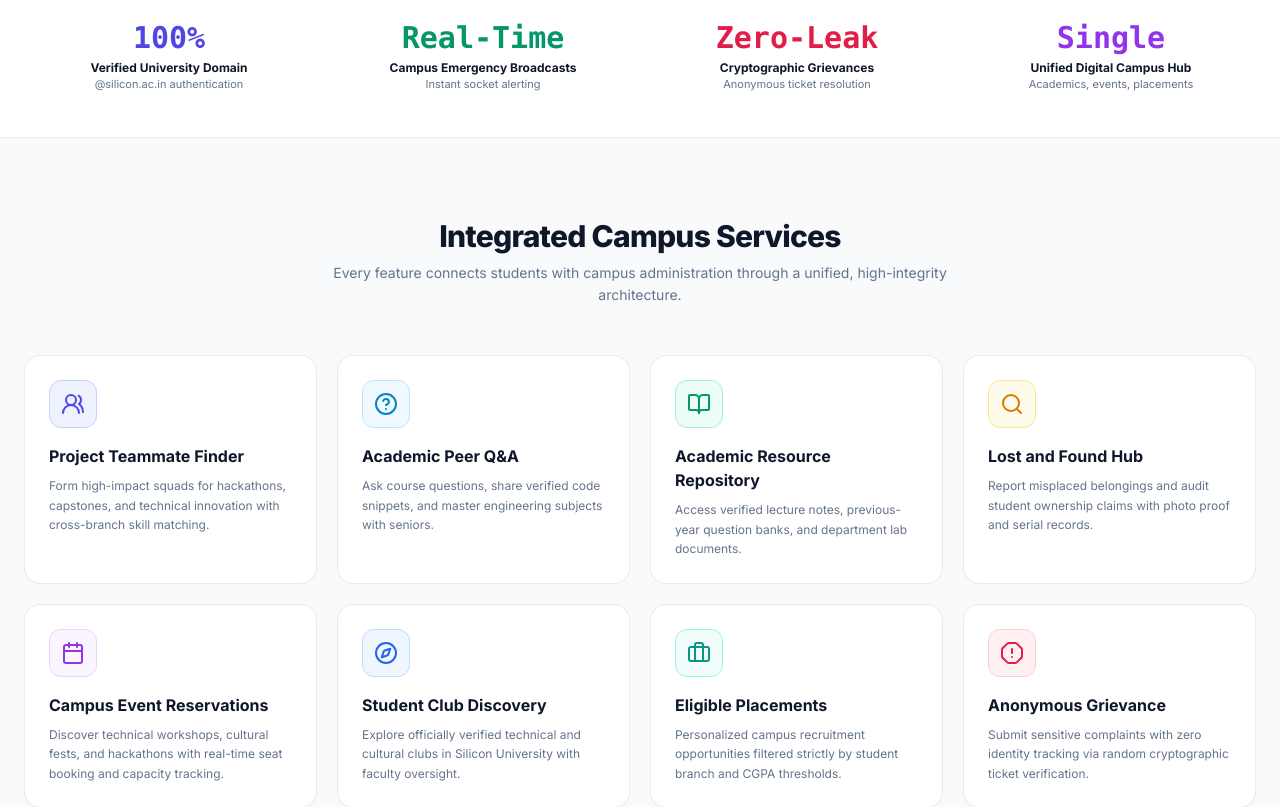
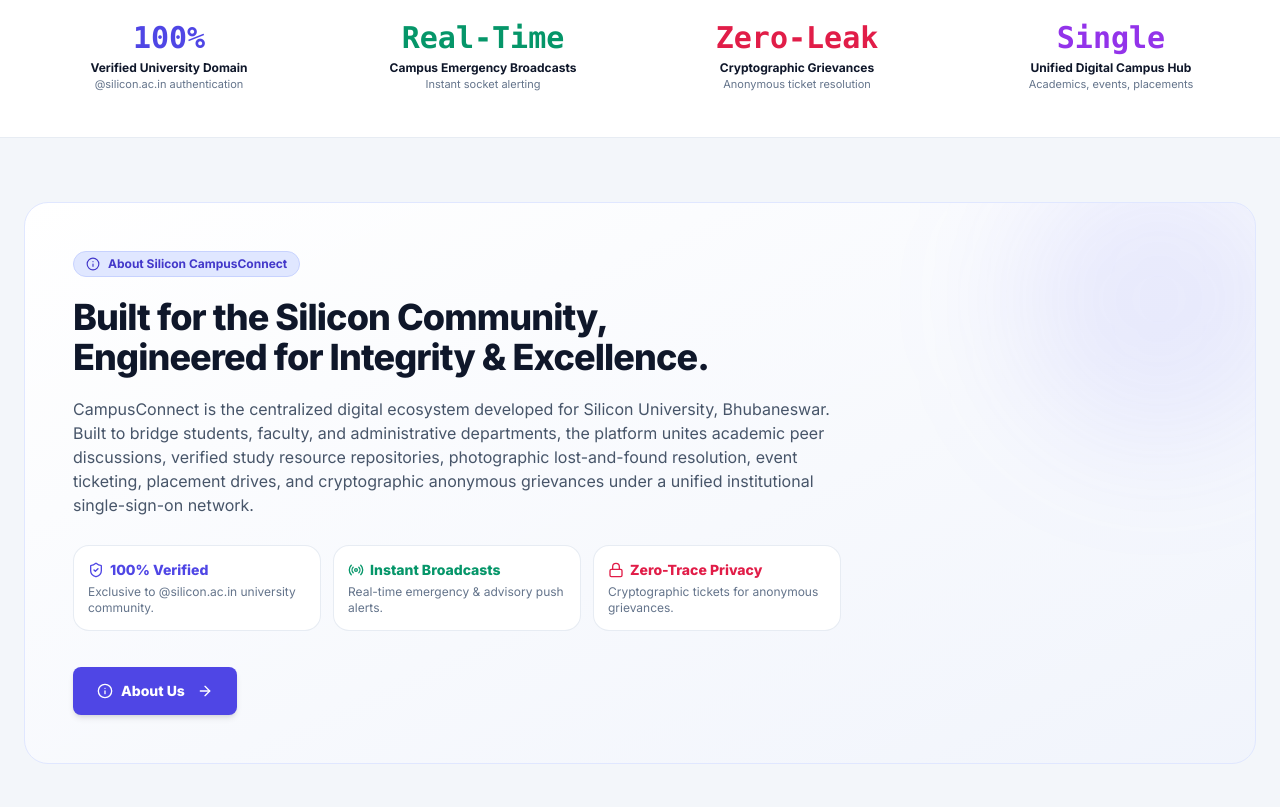
Before and after one commit to Jagannath357/CampusConnect, a React (Vite) app in the folder frontend/: page / in a window 1280 px wide. Shown: the part 740-1547 px from the top of the page. Built offline with nearby package versions, Linux system fonts and the light colour scheme; no server answers.

Commit message:
feat(ui): optimize landing page navbar for mobile view and add dedicated About Us section with button

```diff
--- a/frontend/src/pages/auth/AboutPage.tsx
+++ b/frontend/src/pages/auth/AboutPage.tsx
@@ -52,26 +52,28 @@ export const AboutPage: React.FC = () => {
             </Link>
           </div>
 
-          <div className="flex items-center space-x-2 sm:space-x-3">
+          <div className="flex items-center space-x-1.5 sm:space-x-3 flex-shrink-0">
             <Link
               to="/"
-              className="inline-flex items-center gap-1.5 px-3 py-1.5 rounded-xl text-xs font-bold text-slate-700 dark:text-slate-300 bg-white dark:bg-slate-900 border border-slate-200/80 dark:border-slate-800 shadow-xs hover:text-indigo-600 dark:hover:text-indigo-400 hover:border-indigo-300 dark:hover:border-indigo-700 transition-all"
+              className="inline-flex items-center gap-1.5 px-2.5 sm:px-3 py-1.5 rounded-xl text-xs font-bold text-slate-700 dark:text-slate-300 bg-white dark:bg-slate-900 border border-slate-200/80 dark:border-slate-800 shadow-xs hover:text-indigo-600 dark:hover:text-indigo-400 hover:border-indigo-300 dark:hover:border-indigo-700 transition-all flex-shrink-0"
               title="Return to Home Page"
             >
               <Home className="w-4 h-4 text-indigo-600 dark:text-indigo-400" />
-              <span>Back to Home</span>
+              <span className="hidden sm:inline">Back to Home</span>
+              <span className="sm:hidden">Home</span>
             </Link>
 
-            <ThemeToggle />
+            {/* Theme Toggle - Always visible in all views, all conditions, all devices */}
+            <ThemeToggle className="flex-shrink-0" />
 
             {isAuthenticated ? (
-              <Link to={isAdmin ? '/admin/dashboard' : '/dashboard'}>
+              <Link to={isAdmin ? '/admin/dashboard' : '/dashboard'} className="hidden sm:inline-flex">
                 <Button size="sm" variant="primary" className="font-bold text-xs">
                   Go to {isAdmin ? 'Admin Console' : 'Student Portal'}
                 </Button>
               </Link>
             ) : (
-              <div className="flex items-center space-x-2">
+              <div className="hidden sm:flex items-center space-x-2">
                 <Link to="/login">
                   <Button size="sm" variant="outline" className="font-semibold text-xs">
                     Sign In
--- a/frontend/src/pages/auth/LandingPage.tsx
+++ b/frontend/src/pages/auth/LandingPage.tsx
@@ -79,27 +79,27 @@ export const LandingPage: React.FC = () => {
     <div className="min-h-screen bg-slate-50 dark:bg-slate-950 text-slate-900 dark:text-slate-100 flex flex-col transition-colors w-full">
       {/* Header Navbar - Homepage only */}
       <header className="sticky top-0 z-30 bg-white/95 dark:bg-slate-900/95 backdrop-blur-md border-b border-slate-200/80 dark:border-slate-800 shadow-xs">
-        <div className="max-w-7xl mx-auto px-4 sm:px-6 h-16 flex items-center justify-between">
-          <Link to="/" className="flex items-center space-x-2.5 group">
-            <div className="h-9 w-9 rounded-xl bg-gradient-to-tr from-indigo-700 via-indigo-600 to-indigo-500 flex items-center justify-center text-white shadow-xs group-hover:scale-105 transition-transform flex-shrink-0">
-              <GraduationCap className="w-5 h-5" />
+        <div className="max-w-7xl mx-auto px-3 sm:px-6 h-16 flex items-center justify-between min-w-0">
+          <Link to="/" className="flex items-center space-x-2 sm:space-x-2.5 group min-w-0">
+            <div className="h-8 w-8 sm:h-9 sm:w-9 rounded-xl bg-gradient-to-tr from-indigo-700 via-indigo-600 to-indigo-500 flex items-center justify-center text-white shadow-xs group-hover:scale-105 transition-transform flex-shrink-0">
+              <GraduationCap className="w-4 h-4 sm:w-5 sm:h-5" />
             </div>
-            <div>
-              <div className="flex items-center space-x-1.5">
-                <span className="font-extrabold text-base tracking-tight text-slate-900 dark:text-slate-100">CampusConnect</span>
-                <span className="text-[10px] font-bold px-1.5 py-0.2 rounded bg-indigo-50 dark:bg-indigo-950/70 text-indigo-700 dark:text-indigo-300 border border-indigo-200 dark:border-indigo-800 uppercase">
+            <div className="min-w-0">
+              <div className="flex items-center space-x-1 sm:space-x-1.5 min-w-0">
+                <span className="font-extrabold text-sm sm:text-base tracking-tight text-slate-900 dark:text-slate-100 truncate">CampusConnect</span>
+                <span className="text-[9px] sm:text-[10px] font-bold px-1 sm:px-1.5 py-0.2 rounded bg-indigo-50 dark:bg-indigo-950/70 text-indigo-700 dark:text-indigo-300 border border-indigo-200 dark:border-indigo-800 uppercase flex-shrink-0">
                   Silicon
                 </span>
               </div>
-              <p className="text-[10px] text-slate-500 dark:text-slate-400 font-medium hidden sm:block">Silicon University, Bhubaneswar</p>
+              <p className="text-[10px] text-slate-500 dark:text-slate-400 font-medium hidden sm:block truncate">Silicon University, Bhubaneswar</p>
             </div>
           </Link>
 
-          <div className="flex items-center space-x-2 sm:space-x-3">
-            {/* About Page Link - Shown strictly on Homepage Navbar */}
+          <div className="flex items-center space-x-1.5 sm:space-x-3 flex-shrink-0">
+            {/* About Page Link - Hidden on mobile view, visible on md+ screens */}
             <Link
               to="/about"
-              className="text-xs font-bold text-slate-700 dark:text-slate-200 hover:text-indigo-600 dark:hover:text-indigo-400 px-3 py-1.5 rounded-xl hover:bg-slate-100 dark:hover:bg-slate-800 transition-colors flex items-center space-x-1"
+              className="hidden md:inline-flex text-xs font-bold text-slate-700 dark:text-slate-200 hover:text-indigo-600 dark:hover:text-indigo-400 px-3 py-1.5 rounded-xl hover:bg-slate-100 dark:hover:bg-slate-800 transition-colors items-center space-x-1"
             >
               <Info className="w-3.5 h-3.5 text-indigo-600 dark:text-indigo-400" />
               <span>About</span>
@@ -107,21 +107,22 @@ export const LandingPage: React.FC = () => {
 
             <Link
               to="/grievance/submit"
-              className="text-xs font-semibold text-slate-600 dark:text-slate-300 hover:text-slate-900 dark:hover:text-white hidden md:block px-2.5 py-1.5 rounded-lg hover:bg-slate-100 dark:hover:bg-slate-800 transition-colors"
+              className="text-xs font-semibold text-slate-600 dark:text-slate-300 hover:text-slate-900 dark:hover:text-white hidden lg:block px-2.5 py-1.5 rounded-lg hover:bg-slate-100 dark:hover:bg-slate-800 transition-colors"
             >
               Anonymous Grievance
             </Link>
 
-            <ThemeToggle />
+            {/* Theme Toggle - Always visible in all views, all conditions, all devices */}
+            <ThemeToggle className="flex-shrink-0" />
 
             {isAuthenticated ? (
-              <Link to={isAdmin ? '/admin/dashboard' : '/dashboard'}>
+              <Link to={isAdmin ? '/admin/dashboard' : '/dashboard'} className="hidden sm:inline-flex">
                 <Button size="sm" variant="primary" className="font-bold text-xs">
                   Open {isAdmin ? 'Admin Console' : 'Student Portal'}
                 </Button>
               </Link>
             ) : (
-              <div className="flex items-center space-x-2">
+              <div className="hidden sm:flex items-center space-x-2">
                 <Link to="/login">
                   <Button size="sm" variant="outline" className="font-semibold text-xs">
                     Sign In
@@ -264,6 +265,70 @@ export const LandingPage: React.FC = () => {
         </div>
       </section>
 
+      {/* Dedicated About Platform Section */}
+      <section className="py-12 sm:py-16 bg-slate-100/70 dark:bg-slate-900/40 border-b border-slate-200/80 dark:border-slate-800">
+        <div className="max-w-7xl mx-auto px-4 sm:px-6">
+          <div className="bg-gradient-to-br from-white to-indigo-50/40 dark:from-slate-900 dark:to-indigo-950/30 rounded-3xl border border-indigo-100 dark:border-indigo-900/50 p-6 sm:p-10 lg:p-12 shadow-xs relative overflow-hidden">
+            {/* Ambient background decoration */}
+            <div className="absolute top-0 right-0 -mt-12 -mr-12 w-72 h-72 bg-indigo-500/10 rounded-full blur-3xl pointer-events-none" />
+
+            <div className="max-w-3xl space-y-4 sm:space-y-5">
+              <div className="inline-flex items-center space-x-2 px-3 py-1 rounded-full bg-indigo-100 dark:bg-indigo-950/80 text-indigo-700 dark:text-indigo-300 text-xs font-bold border border-indigo-200 dark:border-indigo-800">
+                <Info className="w-3.5 h-3.5" />
+                <span>About Silicon CampusConnect</span>
+              </div>
+
+              <h2 className="text-2xl sm:text-3xl lg:text-4xl font-black text-slate-900 dark:text-white tracking-tight leading-tight">
+                Built for the Silicon Community, <br className="hidden sm:inline" />
+                Engineered for Integrity & Excellence.
+              </h2>
+
+              <p className="text-sm sm:text-base text-slate-600 dark:text-slate-300 leading-relaxed font-normal">
+                CampusConnect is the centralized digital ecosystem developed for Silicon University, Bhubaneswar. Built to bridge students, faculty, and administrative departments, the platform unites academic peer discussions, verified study resource repositories, photographic lost-and-found resolution, event ticketing, placement drives, and cryptographic anonymous grievances under a unified institutional single-sign-on network.
+              </p>
+
+              {/* Key Highlights Row */}
+              <div className="grid grid-cols-1 sm:grid-cols-3 gap-3 pt-2 pb-2">
+                <div className="p-3.5 rounded-2xl bg-white dark:bg-slate-800/80 border border-slate-200/80 dark:border-slate-700/80 shadow-xs">
+                  <div className="text-indigo-600 dark:text-indigo-400 font-black text-sm flex items-center gap-1.5">
+                    <ShieldCheck className="w-4 h-4" /> 100% Verified
+                  </div>
+                  <p className="text-xs text-slate-500 dark:text-slate-400 mt-1">Exclusive to @silicon.ac.in university community.</p>
+                </div>
+
+                <div className="p-3.5 rounded-2xl bg-white dark:bg-slate-800/80 border border-slate-200/80 dark:border-slate-700/80 shadow-xs">
+                  <div className="text-emerald-600 dark:text-emerald-400 font-black text-sm flex items-center gap-1.5">
+                    <Radio className="w-4 h-4" /> Instant Broadcasts
+                  </div>
+                  <p className="text-xs text-slate-500 dark:text-slate-400 mt-1">Real-time emergency & advisory push alerts.</p>
+                </div>
+
+                <div className="p-3.5 rounded-2xl bg-white dark:bg-slate-800/80 border border-slate-200/80 dark:border-slate-700/80 shadow-xs">
+                  <div className="text-rose-600 dark:text-rose-400 font-black text-sm flex items-center gap-1.5">
+                    <Lock className="w-4 h-4" /> Zero-Trace Privacy
+                  </div>
+                  <p className="text-xs text-slate-500 dark:text-slate-400 mt-1">Cryptographic tickets for anonymous grievances.</p>
+                </div>
+              </div>
+
+              {/* Call to action button */}
+              <div className="pt-2">
+                <Link to="/about">
+                  <Button
+                    size="lg"
+                    className="font-black text-xs sm:text-sm bg-indigo-600 hover:bg-indigo-700 text-white shadow-md inline-flex items-center gap-2 px-6 py-3"
+                  >
+                    <Info className="w-4 h-4" />
+                    <span>About Us</span>
+                    <ArrowRight className="w-4 h-4 ml-1" />
+                  </Button>
+                </Link>
+              </div>
+            </div>
+          </div>
+        </div>
+      </section>
+
       {/* Feature Presentation Grid (Display Cards without links as requested) */}
       <section className="py-14 sm:py-20 max-w-7xl mx-auto px-4 sm:px-6 w-full">
         <div className="text-center max-w-2xl mx-auto mb-12">
```
